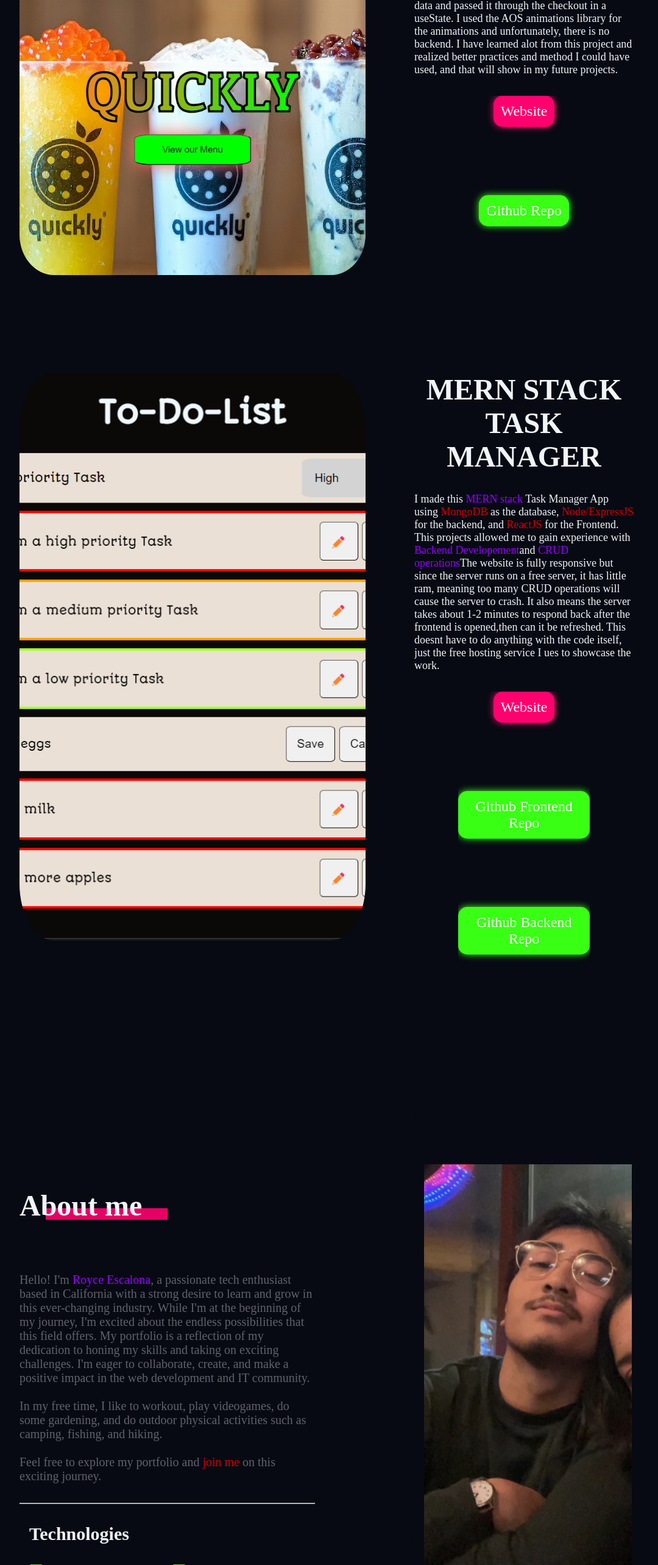
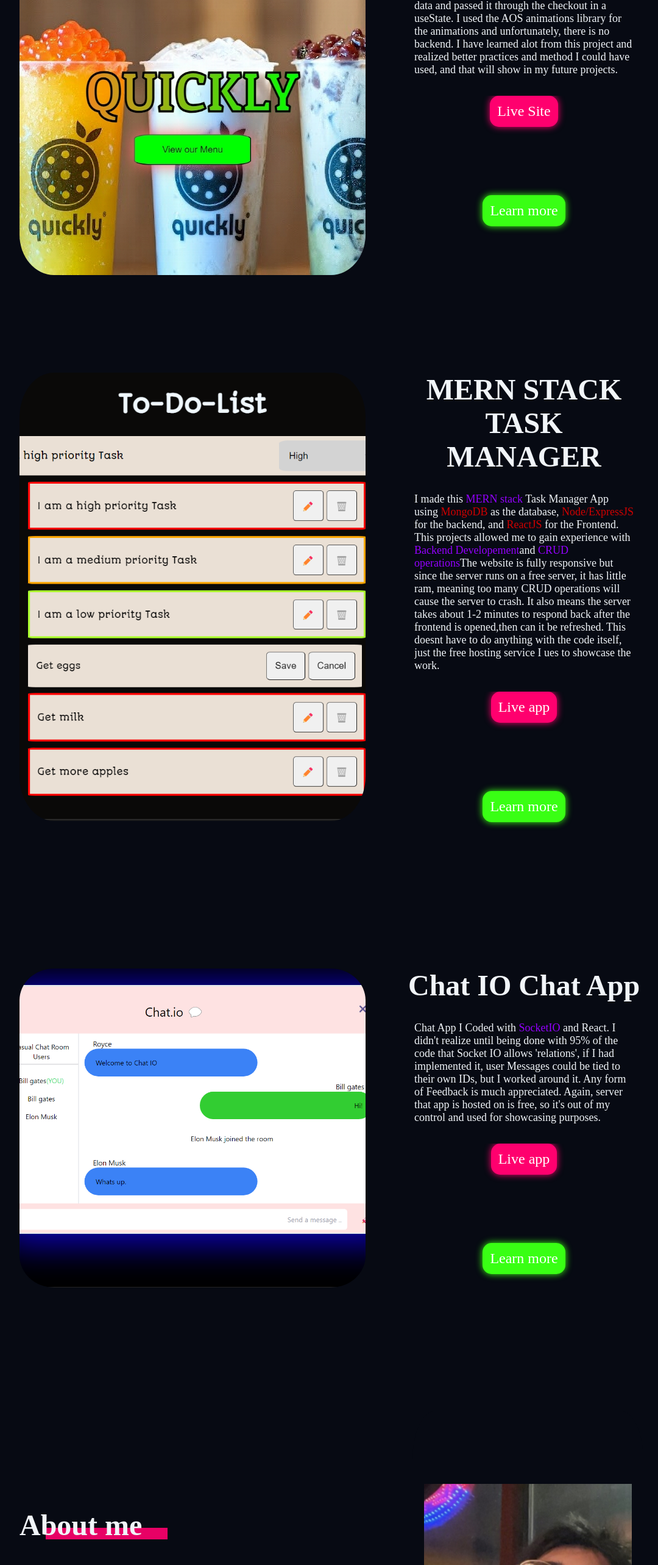
Before and after one commit to RoycejChan/Portfolio-website, a React (Vite) app: page / in a window 1280 px wide. Shown: the part 1448-4014 px from the top of the page at 61% size, without its empty margins (96-1176 px from the left). Built offline with nearby package versions, Linux system fonts and the light colour scheme; a web font is replaced by a local one.

Commit message:
added socketio Chat app project

```diff
--- /dev/null
+++ b/src/components/projectsLayout/projects/chatio.jsx
@@ -0,0 +1,39 @@
+import React from "react";
+import chatio from "../../../assets/projectScreenshots/chatio.png"
+
+
+
+export default function Chatio() {
+    return (
+        <>
+
+            {/* MERN TASK MANAGER PROJECT */}
+
+
+  <div className="project">
+      <div className="task-manager-img project-img">
+          <a href="https://mern-todotask-app.onrender.com/"  target="blank_"><img src={chatio} alt="" /></a>
+      </div>
+      <div className="project-details">
+          <h1>Chat IO Chat App</h1>
+          <p>
+
+                Chat App I Coded with <purple>SocketIO</purple> and React.
+                I didn't realize until being done with 95% of the code that Socket IO allows 'relations', if I had implemented it, user Messages could be tied to their own IDs, but I worked around it.
+                Any form of Feedback is much appreciated.
+                Again, server that app is hosted on is free, so it's out of my control and used for showcasing purposes.
+
+
+          </p>
+        <div className="project-btns">
+          <button className="project-btn"><a href="https://roycechatappio.onrender.com/" target="blank_">Live app</a></button>
+
+          <button className="project-btn github-repo-btn"><a href="https://github.com/RoycejChan/ChatApp" target="blank_">Learn more</a></button>
+        </div>
+      </div>
+  </div>
+
+</>
+    )
+
+}
--- a/src/components/projectsLayout/projects/mern-todo-app.jsx
+++ b/src/components/projectsLayout/projects/mern-todo-app.jsx
@@ -11,7 +11,7 @@ export default function MernToDoApp() {
 
 
   <div className="project">
-      <div className="task-manager-img">
+      <div className="task-manager-img project-img">
           <a href="https://mern-todotask-app.onrender.com/"  target="blank_"><img src={taskManagerSS} alt="" /></a>
       </div>
       <div className="project-details">
@@ -34,10 +34,9 @@ export default function MernToDoApp() {
 
           </p>
         <div className="project-btns">
-          <button className="project-btn"><a href="https://mern-todotask-app.onrender.com/" target="blank_">Website</a></button>
+          <button className="project-btn"><a href="https://mern-todotask-app.onrender.com/" target="blank_">Live app</a></button>
 
-          <button className="project-btn github-repo-btn"><a href="https://github.com/rroyceee/todo-MERN-app-Frontend/tree/master" target="blank_">Github Frontend Repo</a></button>
-          <button className="project-btn github-repo-btn"><a href="https://github.com/rroyceee/todo-MERN-app-Backend/tree/main" target="blank_">Github Backend Repo</a></button>
+          <button className="project-btn github-repo-btn"><a href="https://github.com/rroyceee/todo-MERN-app-Frontend/tree/master" target="blank_">Learn more</a></button>
         </div>
       </div>
   </div>
--- a/src/components/projectsLayout/projects/quicklywebsite.jsx
+++ b/src/components/projectsLayout/projects/quicklywebsite.jsx
@@ -21,8 +21,8 @@ export default function QuicklyWebsite() {
       and unfortunately, there is no backend. I have learned alot from this project and realized better practices and method I could have used, and that will show in my future projects.
   </p>
         <div className="project-btns">
-          <button className="project-btn"><a href="https://stocktonquickly.netlify.app/" target="blank_">Website</a></button>
-          <button className="project-btn github-repo-btn"><a href="https://github.com/rroyceee/website-for-quickly-restaurant/tree/master" target="blank_">Github Repo</a></button>
+          <button className="project-btn"><a href="https://stocktonquickly.netlify.app/" target="blank_">Live Site</a></button>
+          <button className="project-btn github-repo-btn"><a href="https://github.com/rroyceee/website-for-quickly-restaurant/tree/master" target="blank_">Learn more</a></button>
         </div>
       </div>
   </div>
--- a/src/components/projectsLayout/projectsLayout.jsx
+++ b/src/components/projectsLayout/projectsLayout.jsx
@@ -1,6 +1,7 @@
 import React from "react";
 import QuicklyWebsite from "./projects/quicklywebsite"
 import MernToDoApp from "./projects/mern-todo-app";
+import Chatio from "./projects/chatio";
 
 
 export default function ProjectsLayout() {
@@ -8,6 +9,7 @@ export default function ProjectsLayout() {
         <>
             <QuicklyWebsite />
             <MernToDoApp />
+            <Chatio />
         </>
     )
 }
--- a/src/css/projects.css
+++ b/src/css/projects.css
@@ -75,6 +75,8 @@
 .project-img {
     overflow-y: hidden;
     width: 100%;
+    transition: scale .5s ease;
+
 }
 
 .project-img img{
@@ -85,10 +87,14 @@
     transition: scale .5s ease;
 }
 
-.project-img img:hover {
+.project-img:hover {
+    scale:0.95;
+}
+
+/* .project-img img:hover {
     scale: 1.05;
     animation: glow 1s infinite alternate;
-}
+} */
 
 .task-manager-img {
     overflow-y: hidden;
```
Also changed, not shown: src/assets/projectScreenshots/chatio.png (added).
